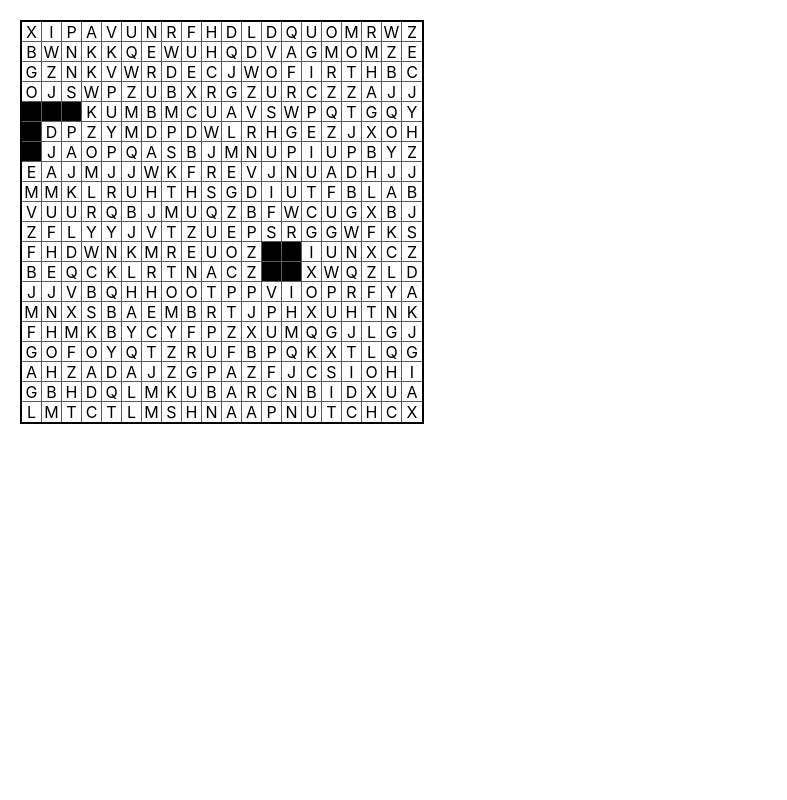
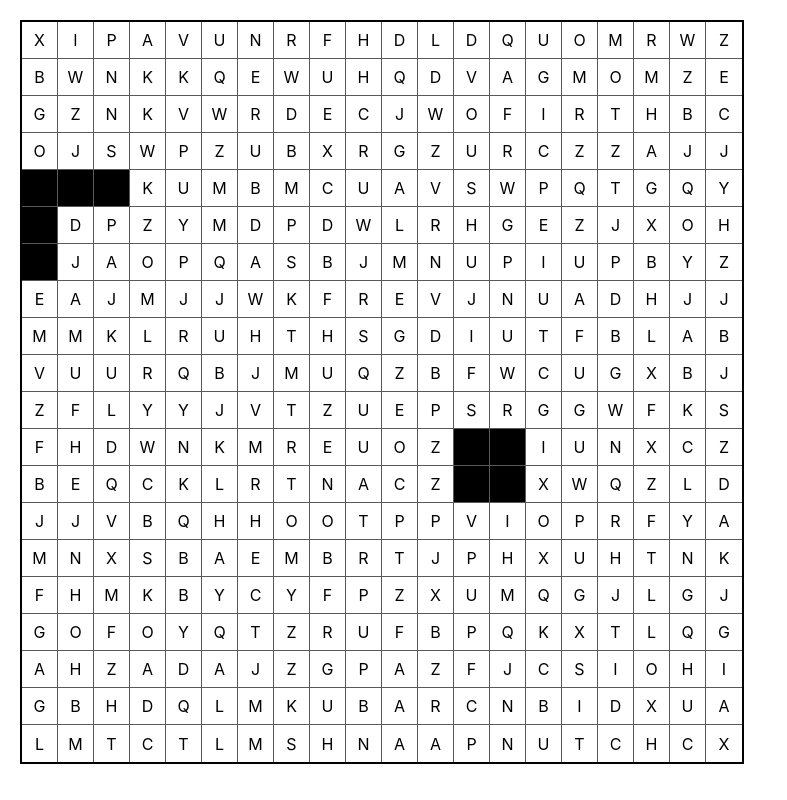
Before and after one commit to lucia-gomez/crossword-maker, a React (Create React App) app: page / in a window 1280 px wide. Shown: the whole page, without its empty margins (0-787 px from the left). Built offline with nearby package versions, Linux system fonts and the light colour scheme.

Commit message:
only allow square puzzles

```diff
--- a/src/App.tsx
+++ b/src/App.tsx
@@ -1,15 +1,15 @@
 import CrosswordGrid from "./components/CrosswordGrid";
 
-function getEmptryGrid(width: number, height: number): (string | null)[][] {
-  return Array.from(Array(width)).map((_) =>
-    Array.from(Array(height)).map((_) =>
+function getEmptyGrid(size: number): (string | null)[][] {
+  return Array.from(Array(size)).map((_) =>
+    Array.from(Array(size)).map((_) =>
       String.fromCharCode(65 + Math.floor(Math.random() * 26))
     )
   );
 }
 
 function App() {
-  const contents = getEmptryGrid(20, 20);
+  const contents = getEmptyGrid(20);
   contents[4][0] = null;
   contents[4][1] = null;
   contents[4][2] = null;
--- a/src/components/CrosswordGrid.tsx
+++ b/src/components/CrosswordGrid.tsx
@@ -3,25 +3,17 @@ import styled from "styled-components";
 import CrosswordGridSquare from "./CrosswordGridSquare";
 
 interface GridStyleProps {
-  numSquareWidth: number;
-  numSquareHeight: number;
+  numSquares: number;
 }
 
 const Grid = styled.div<GridStyleProps>`
   margin: 20px;
-  width: fit-content;
+  width: 90vmin;
   border: 2px solid ${(props) => props.theme.colors.gridBorder};
   display: grid;
   grid-template:
-    repeat(
-      ${(props) => props.numSquareHeight},
-      ${(props) => props.theme.squareSize}px
-    )
-    /
-    repeat(
-      ${(props) => props.numSquareWidth},
-      ${(props) => props.theme.squareSize}px
-    );
+    repeat(${(props) => props.numSquares}, 1fr) /
+    repeat(${(props) => props.numSquares}, 1fr);
 `;
 
 interface Props {
@@ -31,8 +23,7 @@ interface Props {
 export default function CrosswordGrid({ contents }: Props) {
   const [isHorizontal, setHorizontal] = useState(true);
   const [selectedIndex, setSelectedIndex] = useState<[number, number]>();
-  const numSquareWidth = contents[0].length;
-  const numSquareHeight = contents.length;
+  const numSquares = contents.length;
 
   const isSelectedSquare = (row: number, col: number): boolean => {
     if (selectedIndex === undefined) {
@@ -63,9 +54,9 @@ export default function CrosswordGrid({ contents }: Props) {
   };
 
   return (
-    <Grid {...{ numSquareWidth, numSquareHeight }}>
-      {Array.from(Array(numSquareWidth)).map((_, row) =>
-        Array.from(Array(numSquareHeight)).map((_, col) => (
+    <Grid {...{ numSquares }}>
+      {Array.from(Array(numSquares)).map((_, row) =>
+        Array.from(Array(numSquares)).map((_, col) => (
           <CrosswordGridSquare
             rowIndex={row}
             colIndex={col}
@@ -73,7 +64,7 @@ export default function CrosswordGrid({ contents }: Props) {
             isSelectedSquare={isSelectedSquare(row, col)}
             onSelect={onSelectSquare}
             key={`${row} ${col}`}
-            {...{ numSquareWidth, numSquareHeight }}
+            {...{ numSquares }}
           />
         ))
       )}
--- a/src/components/CrosswordGridSquare.tsx
+++ b/src/components/CrosswordGridSquare.tsx
@@ -1,13 +1,12 @@
 import styled, { useTheme } from "styled-components";
 
 interface SquareStyleProps {
-  numSquareWidth: number;
-  numSquareHeight: number;
+  numSquares: number;
   bgColor: string;
 }
 
 const numberOfFirstCellLastRow = (props: SquareStyleProps) =>
-  props.numSquareWidth * (props.numSquareHeight - 1) + 1;
+  props.numSquares * (props.numSquares - 1) + 1;
 
 const Square = styled.div<SquareStyleProps>`
   border-bottom: 1px solid ${(props) => props.theme.colors.squareBorder};
@@ -18,7 +17,7 @@ const Square = styled.div<SquareStyleProps>`
   align-items: center;
 
   // square in last column
-  :nth-child(${(props) => props.numSquareWidth}n) {
+  :nth-child(${(props) => props.numSquares}n) {
     border-right: none;
   }
 
@@ -26,11 +25,16 @@ const Square = styled.div<SquareStyleProps>`
   :nth-child(n + ${numberOfFirstCellLastRow}) {
     border-bottom: none;
   }
+
+  ::before {
+    content: "";
+    display: block;
+    padding-top: 100%;
+  }
 `;
 
 interface Props {
-  numSquareWidth: number;
-  numSquareHeight: number;
+  numSquares: number;
   content: string | null;
   rowIndex: number;
   colIndex: number;
@@ -45,8 +49,7 @@ export default function CrosswordGridSquare(props: Props) {
     isSelectedSquare,
     rowIndex,
     colIndex,
-    numSquareWidth,
-    numSquareHeight,
+    numSquares,
   } = props;
   const theme = useTheme();
 
@@ -66,11 +69,7 @@ export default function CrosswordGridSquare(props: Props) {
   };
 
   return (
-    <Square
-      bgColor={getBgColor()}
-      onClick={onClickSquare}
-      {...{ numSquareHeight, numSquareWidth }}
-    >
+    <Square bgColor={getBgColor()} onClick={onClickSquare} {...{ numSquares }}>
       {content}
     </Square>
   );
--- a/src/theme/styled.d.ts
+++ b/src/theme/styled.d.ts
@@ -10,7 +10,5 @@ declare module "styled-components" {
       squareSelected: string;
       squareBlocked: string;
     };
-
-    squareSize: number;
   }
 }
--- a/src/theme/theme-light.ts
+++ b/src/theme/theme-light.ts
@@ -9,8 +9,6 @@ const themeLight: DefaultTheme = {
     squareSelected: "#e1ffb5",
     squareBlocked: "black",
   },
-
-  squareSize: 20,
 };
 
 export { themeLight };
```
